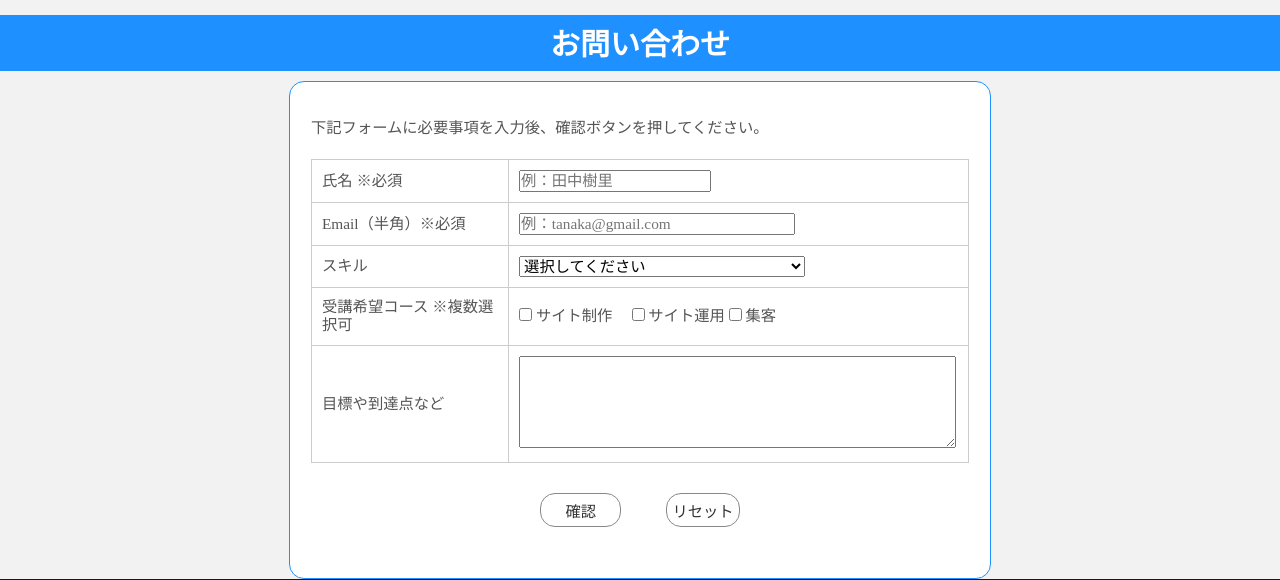
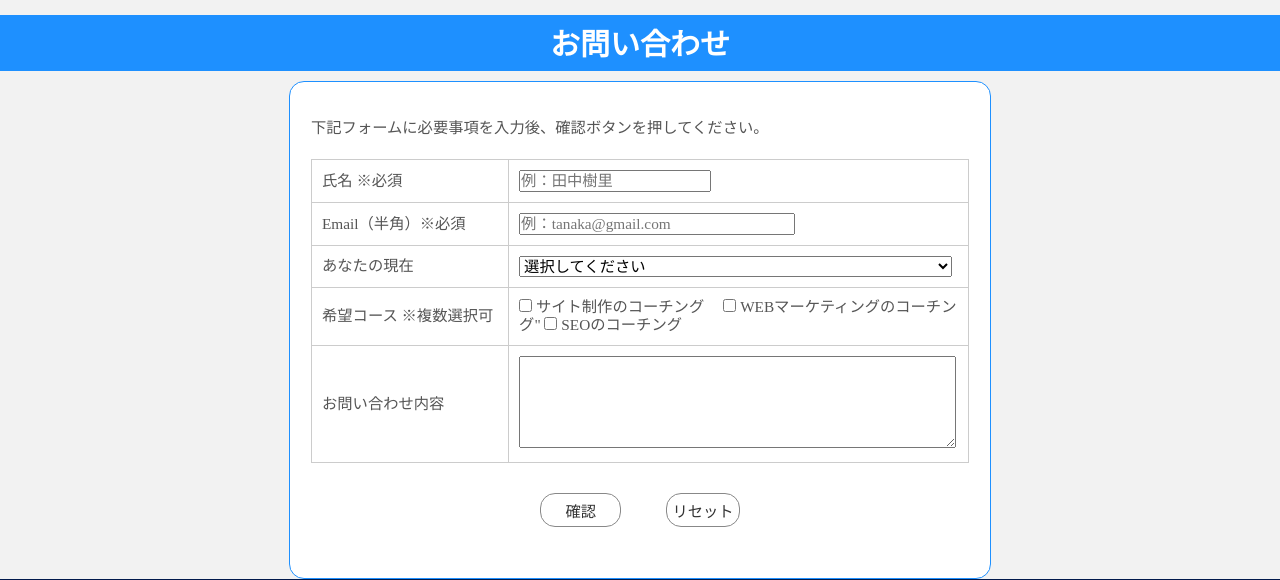
Before and after one commit to Masterwood/Masterwood, a PHP site: page /contact/contact.html in a window 1280 px wide. Shown: the part 46-626 px from the top of the page. Run offline with PHP 8.4, Linux system fonts and the light colour scheme; some libraries are stand-ins or nearby versions.

Commit message:
デザインなど修正

```diff
--- a/div/contact/contact.html
+++ b/div/contact/contact.html
@@ -3,7 +3,7 @@
 <head>
 <meta charset="UTF-8">
 <meta name="viewport" content="width=device-width,initial-scale=1.0" />
-<title>【メディア多数】　全てをデザインする「HYPER AMBITION」｜ハイパーアンビション</title>
+<title>【お問い合わせ】　WEBマーケティングのコンサルティングなら「HYPER AMBITION」｜ハイパーアンビション</title>
 <meta name="description" content="「HYPER AMBITION」へのレクチャー・コンサルティングのお問い合わせ・申し込みはこちらから"/>
 <meta name="robots" content="noindex"/>
 <link href="../css/reset.css" media="all" rel="stylesheet" type="text/css"/>
@@ -30,26 +30,26 @@
         <td><input size="30" type="text" name="Email" placeholder="例：tanaka@gmail.com" /></td>
       </tr>
       <tr>
-        <th>スキル</th>
+        <th>あなたの現在</th>
         <td><select name="スキル">
             <option value="">選択してください</option>
             <option value="WEB未経験">WEB未経験</option>
-            <option value="HTML・CSS3を触ったことがある">
-            HTML・CSS3を触ったことがある</option>
-            <option value="簡単なWEBページを作ったことがある">簡単なWEBページを作ったことがある</option>
-            <option value="WEBサイトを運用している">
-            WEBサイトを運用している</option>
+            <option value="個人のホームページを運用している">
+            個人のホームページを運用している</option>
+            <option value="企業のホームページを運用している">企業のホームページを運用している</option>
+            <option value="これから個人or企業のサイトを制作・運用しようとしている">
+            これから個人or企業のサイトを制作・運用しようとしている</option>
           </select></td>
       </tr>
       <tr>
-        <th>受講希望コース ※複数選択可</th>
-        <td><input name="受講希望コース[]" type="checkbox" value="サイト制作" /> サイト制作
-          <input name="受講希望コース[]" type="checkbox" value="サイト運用" /> サイト運用
-          <input name="受講希望コース[]" type="checkbox" value="集客" /> 集客
+        <th>希望コース ※複数選択可</th>
+        <td><input name="受講希望コース[]" type="checkbox" value="サイト制作のコーチング" /> サイト制作のコーチング
+          <input name="受講希望コース[]" type="checkbox" value="WEBマーケティングのコーチング" /> WEBマーケティングのコーチング"
+          <input name="受講希望コース[]" type="checkbox" value="SEOのコーチング" /> SEOのコーチング
         </td>
       </tr>
       <tr>
-        <th>目標や到達点など<br /></th>
+        <th>お問い合わせ内容<br /></th>
         <td><textarea name="お問い合わせ内容" cols="50" rows="5"></textarea></td>
       </tr>
     </table>
@@ -67,28 +67,5 @@
 <!-- END フッターエリア
 ---------------------------------->
 <script type="text/javascript" src="http://ajax.googleapis.com/ajax/libs/jquery/1.9.1/jquery.min.js"></script>
-<script type="text/javascript">
-  //グローバルナビ
-  $(function(){
-  var menuBtn =$("#global"),
-    menuContent = $("#nav");
-  menuBtn.click(function(){
-    menuContent.slideToggle();
-  });
-  $(window).resize(function(){
-    var win = $(window).width(),
-      p = 960;
-    if(win >p){
-      menuContent.show();
-    }else{
-      menuContent.hide();
-    }
-  });
-  $("#nav > li").click(function(e){
-    $(this).children('ul').slideToggle('fast').parent().siblings().children("ul:visible").hide('fast');
-  });
-});
-
-</script>
 </body>
 </html>
--- a/div/contact/mail.php
+++ b/div/contact/mail.php
@@ -126,7 +126,7 @@ $mailSignature = <<< FOOTER
 
 ──────────────────────
 HYPER　AMBITION
-URL: http://masterwood.sakura.ne.jp/
+URL: http://hyperambition.com/
 ──────────────────────
 
 FOOTER;
--- a/div/css/button.css
+++ b/div/css/button.css
@@ -66,7 +66,7 @@
 }
 
 .button__free_trial:hover {
-  background: #3cf300;
+  background: #9c9211;
   text-decoration: none;
   color: #fff;
 }
--- a/div/css/main.css
+++ b/div/css/main.css
@@ -149,7 +149,7 @@ strong {
 #nav {
     background-color: #ffffff;
     /*border-bottom: 5px solid #00ced1;*/
-    border-bottom: 5px solid #b58328;
+    border-bottom: 5px solid #06c2ed;
     margin-top: 10px;
     padding-bottom: 10px;
     float: left;
--- a/div/index.html
+++ b/div/index.html
@@ -99,7 +99,7 @@
         <div class="lineup-list"><a href="http://hospitalcloud.net/"><img src="img/media/hospitalcloud-logo.jpg" target="_blank">
         <p>【ヘルスケア・医療メディア】Hospital Cloud</p></a>
         </div>
-        <div class="lineup-list"><a href="http://masterwood.sakura.ne.jp/masterwood/" target="_blank"><img src="img/media/masterwood-logo.jpg">
+        <div class="lineup-list"><a href="//masterwood.github.io/index.html" target="_blank"><img src="img/media/masterwood-logo.jpg">
         <p>【お蔵入りのコメディーサイト】MasterWood</p></a>
         </div>
     </div>
```
